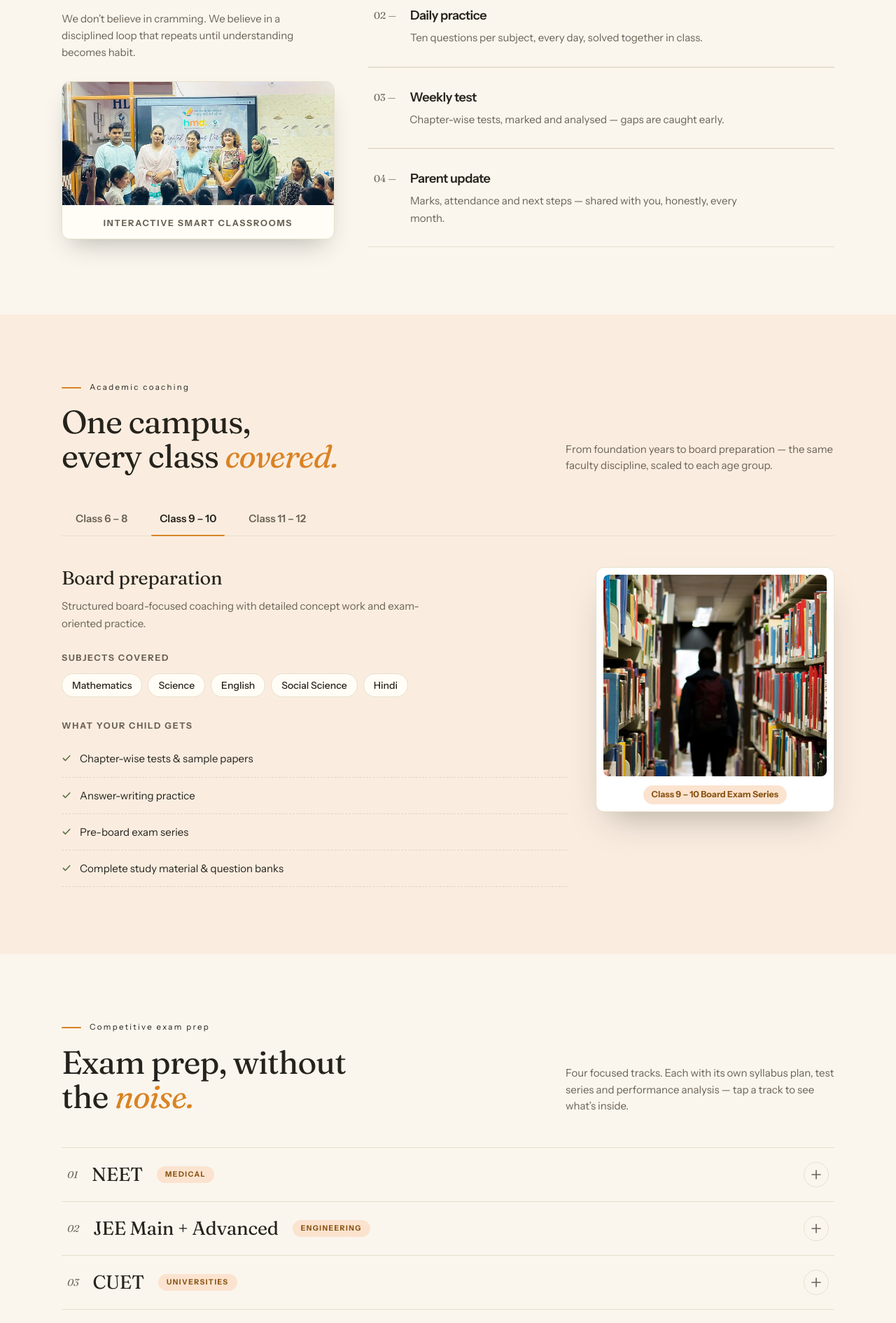
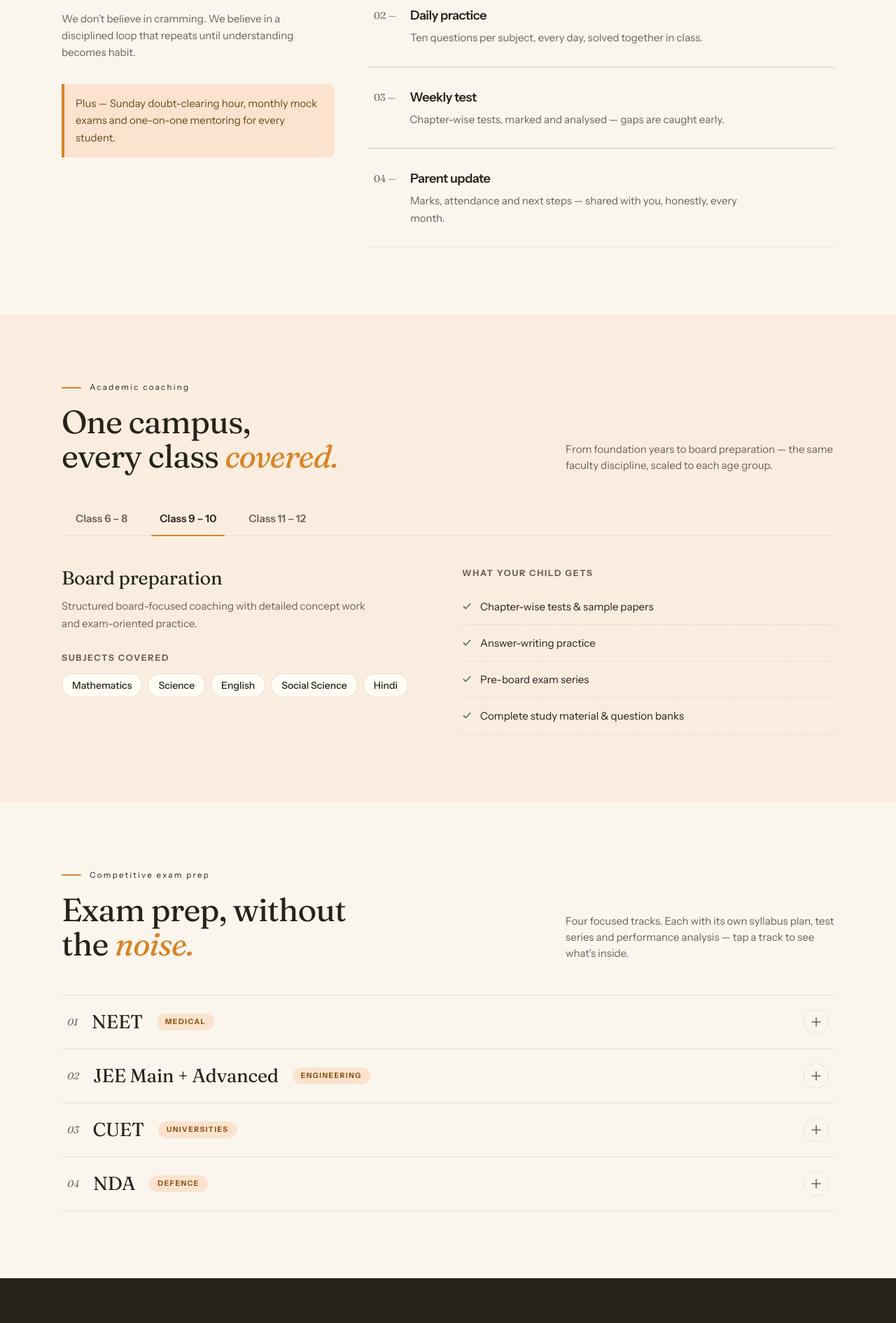
Before and after one commit to HaroonSaifi17/vidyadeep-classes, a React (Vite) app: page / in a window 1280 px wide. Shown: the part 1064-2954 px from the top of the page at 70% size. Built offline with nearby package versions, Linux system fonts and the light colour scheme.

Commit message:
Refine section image placement across landing page

```diff
--- a/src/components/sections/AcademicPrograms.tsx
+++ b/src/components/sections/AcademicPrograms.tsx
@@ -36,28 +36,9 @@ function CheckListItem({ children }: { children: ReactNode }) {
   );
 }
 
-const PROGRAM_IMAGES: Record<ProgramKey, { src: string; alt: string; caption: string }> = {
-  foundation: {
-    src: "/images/foundation.webp",
-    alt: "Foundation class students learning together",
-    caption: "Class 6 – 8 Foundation Batch",
-  },
-  boards: {
-    src: "/images/boards.webp",
-    alt: "Class 10 students preparing for board exams",
-    caption: "Class 9 – 10 Board Exam Series",
-  },
-  seniors: {
-    src: "/images/seniors.webp",
-    alt: "Senior secondary student conducting practical experiment",
-    caption: "Class 11 – 12 Science & Commerce Streams",
-  },
-};
-
 export function AcademicPrograms() {
   const [active, setActive] = useState<ProgramKey>("boards");
   const program = PROGRAMS[active];
-  const currentImg = PROGRAM_IMAGES[active];
 
   return (
     <section id="programs" className="scroll-mt-24 bg-blush py-16 sm:py-24">
@@ -102,10 +83,10 @@ export function AcademicPrograms() {
             })}
           </div>
 
-          <div key={active} className="grid animate-fade-up gap-10 lg:grid-cols-3">
-              <div className="lg:col-span-2">
+          <div key={active} className="grid animate-fade-up gap-10 lg:grid-cols-2">
+            <div>
               <h3 className="font-display text-h3">{program.title}</h3>
-                <p className="mt-3 max-w-lg text-body leading-relaxed text-ink-2">{program.summary}</p>
+              <p className="mt-3 max-w-md text-body leading-relaxed text-ink-2">{program.summary}</p>
 
               {program.subjects ? (
                 <div className="mt-7">
@@ -120,8 +101,9 @@ export function AcademicPrograms() {
                   <ChipList items={stream.subjects} />
                 </div>
               ))}
+            </div>
 
-                <div className="mt-8">
+            <div>
               <FieldLabel>What your child gets</FieldLabel>
               <ul className="mt-3">
                 {program.focus.map((item) => (
@@ -131,23 +113,6 @@ export function AcademicPrograms() {
               </ul>
             </div>
           </div>
-
-              <div className="flex flex-col justify-start">
-                <div className="relative overflow-hidden rounded-xl border border-line bg-white p-2.5 shadow-photo transition-transform duration-500 hover:-translate-y-1">
-                  <img
-                    src={currentImg.src}
-                    alt={currentImg.alt}
-                    className="h-64 w-full rounded-lg object-cover sm:h-72"
-                    loading="lazy"
-                  />
-                  <div className="mt-3 px-1 text-center">
-                    <span className="inline-block rounded-full bg-saffron-soft px-3 py-1 text-fine font-bold text-saffron-ink">
-                      {currentImg.caption}
-                    </span>
-                  </div>
-                </div>
-              </div>
-            </div>
         </Reveal>
       </Container>
     </section>
--- a/src/components/sections/ExamPrep.tsx
+++ b/src/components/sections/ExamPrep.tsx
@@ -26,16 +26,7 @@ export function ExamPrep() {
 
         <Reveal delay={0.05}>
           <div>
-            {EXAM_TRACKS.map((track, index) => {
-              const TRACK_IMAGES: Record<string, { src: string; alt: string }> = {
-                NEET: { src: "/images/neet.webp", alt: "NEET Medical preparation student studying biology notes" },
-                "JEE Main + Advanced": { src: "/images/jee.webp", alt: "JEE Engineering preparation student solving physics formulas" },
-                CUET: { src: "/images/cuet.webp", alt: "CUET University aspirants discussing prep strategy" },
-                NDA: { src: "/images/nda.webp", alt: "NDA defence exam aspirant preparing with discipline" },
-              };
-              const trackImg = TRACK_IMAGES[track.name];
-
-              return (
+            {EXAM_TRACKS.map((track, index) => (
               <Accordion
                 key={track.name}
                 heading={
@@ -50,10 +41,9 @@ export function ExamPrep() {
                   </span>
                 }
               >
-                  <div className="grid gap-6 px-2 pb-9 sm:pl-14 lg:grid-cols-3">
-                    <div className="lg:col-span-2">
-                      <p className="text-body leading-relaxed text-ink-2">{track.line}</p>
-                      <ul className="mt-4 grid gap-x-8 gap-y-1.5 sm:grid-cols-2">
+                <div className="px-2 pb-9 sm:pl-14">
+                  <p className="max-w-2xl text-body leading-relaxed text-ink-2">{track.line}</p>
+                  <ul className="mt-4 grid max-w-2xl gap-x-8 gap-y-1.5 sm:grid-cols-2">
                     {track.points.map((point) => (
                       <li key={point} className="flex items-start gap-2.5 py-1.5 text-body">
                         <CheckIcon className="mt-1 h-3.5 w-3.5 shrink-0 text-sage-ink" />
@@ -65,21 +55,8 @@ export function ExamPrep() {
                     Classroom mode · Test series &amp; study material included
                   </p>
                 </div>
-
-                    {trackImg ? (
-                      <div className="overflow-hidden rounded-xl border border-line bg-paper-2 shadow-sm">
-                        <img
-                          src={trackImg.src}
-                          alt={trackImg.alt}
-                          className="h-36 w-full object-cover transition-transform duration-500 hover:scale-105"
-                          loading="lazy"
-                        />
-                      </div>
-                    ) : null}
-                  </div>
               </Accordion>
-              );
-            })}
+            ))}
           </div>
         </Reveal>
       </Container>
--- a/src/components/sections/Method.tsx
+++ b/src/components/sections/Method.tsx
@@ -25,18 +25,9 @@ export function Method() {
               lead="We don’t believe in cramming. We believe in a disciplined loop that repeats until understanding becomes habit."
             />
 
-            <div className="relative mt-7 hidden overflow-hidden rounded-xl border border-line bg-paper-2 shadow-card sm:block">
-              <img
-                src="/images/smart_classroom.webp"
-                alt="Interactive smart board session at Vidyadeep Classes"
-                className="h-44 w-full object-cover transition-transform duration-500 hover:scale-105"
-                loading="lazy"
-              />
-              <div className="p-3 text-center">
-                <span className="text-fine font-bold uppercase tracking-label text-ink-2">
-                  Interactive Smart Classrooms
-                </span>
-              </div>
+            <div className="mt-8 rounded-r-lg border-l-4 border-saffron bg-saffron-soft p-4 text-body leading-relaxed text-note-ink">
+              Plus — Sunday doubt-clearing hour, monthly mock exams and one-on-one mentoring for
+              every student.
             </div>
           </Reveal>
         </div>
--- a/src/components/sections/SkillLab.tsx
+++ b/src/components/sections/SkillLab.tsx
@@ -9,19 +9,18 @@ import { ButtonLink } from "../ui/Button";
 function LabPhoto() {
   return (
     <div className="relative mt-8 w-full sm:w-5/6">
-      <div className="relative overflow-hidden rounded-lg border border-line bg-white p-2 shadow-photo transition-transform duration-500 hover:scale-[1.02]">
-        <span aria-hidden className="absolute -top-2 right-6 z-10 h-6 w-16 rotate-3 bg-tape/80 shadow-sm" />
+      <div className="relative overflow-hidden rounded-xl border border-line bg-paper-2 shadow-md transition-transform duration-500 hover:scale-[1.02]">
         <img
           src="/images/computer_lab.webp"
           alt="Students at individual workstations in Vidyadeep computer lab"
           loading="lazy"
-          className="h-56 w-full rounded object-cover sm:h-64"
+          className="block h-56 w-full object-cover sm:h-64"
         />
-        <div className="mt-2.5 flex items-center justify-between gap-2 px-2">
-          <span className="truncate min-w-0 text-fine font-bold uppercase tracking-label text-ink-2">
+        <div className="absolute bottom-3 left-3 right-3 flex items-center justify-between gap-2">
+          <span className="truncate min-w-0 rounded-lg bg-ink/90 px-3 py-1.5 text-fine font-bold uppercase tracking-label text-cream shadow-sm backdrop-blur-md">
             Real Campus Computer Lab
           </span>
-          <span className="shrink-0 whitespace-nowrap rounded-full bg-saffron-soft px-3 py-1 text-fine font-bold text-saffron-ink">
+          <span className="shrink-0 whitespace-nowrap rounded-lg bg-white/90 px-3 py-1.5 text-fine font-bold text-ink shadow-md backdrop-blur-md">
             1:1 Workstations
           </span>
         </div>
```
Lines whose indentation alone changed are shown as unchanged.
